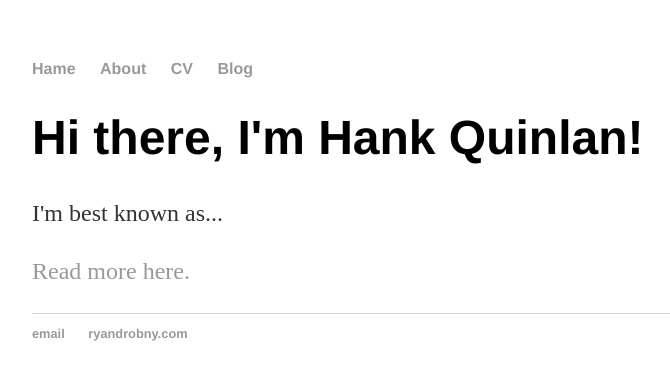
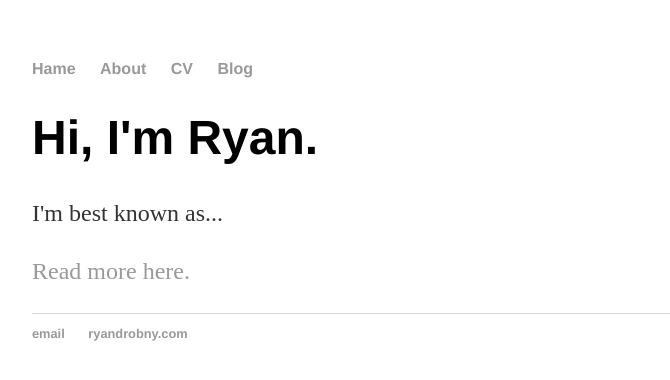
Before and after one commit to rjd712/rjd712.github.io, a Jekyll site: the page built from index.html, in a window 1280 px wide. Shown: the top 380 px of the page, without its empty margins (160-830 px from the left). Built offline with Jekyll 4.4.1, drawn with Linux system fonts in a browser that asks for light colours.

Commit message:
Update index.html

```diff
--- a/index.html
+++ b/index.html
@@ -1,9 +1,9 @@
 ---
 layout: default
-title: Hank Quinlan, Horrible Cop
+title: Ryan Drobny
 ---
 <div class="blurb">
-	<h1>Hi there, I'm Hank Quinlan!</h1>
+	<h1>Hi, I'm Ryan.</h1>
 	<p>I'm best known as... </p>
 	<p><a href="/about">Read more here.</a></p>
 </div><!-- /.blurb -->
```
